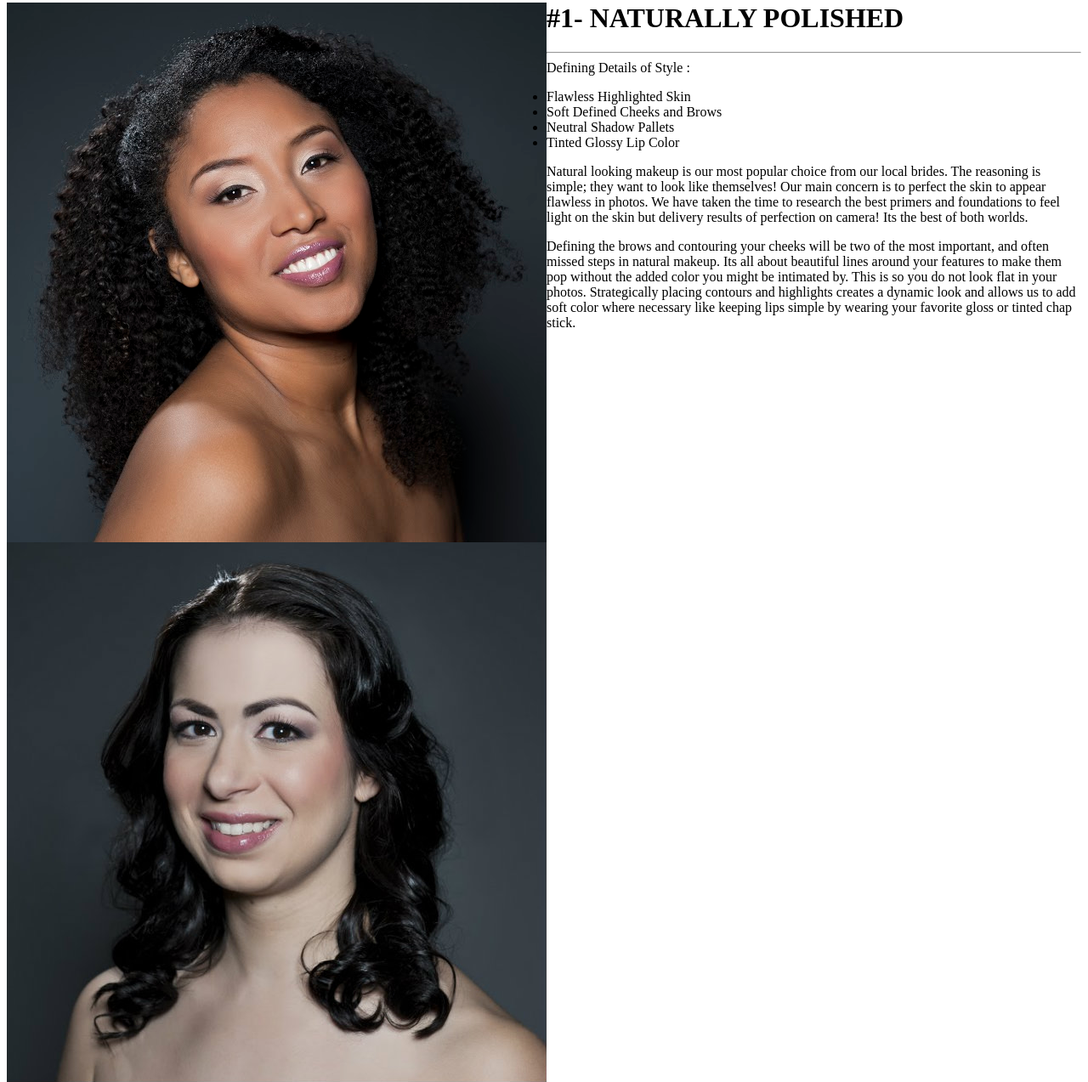
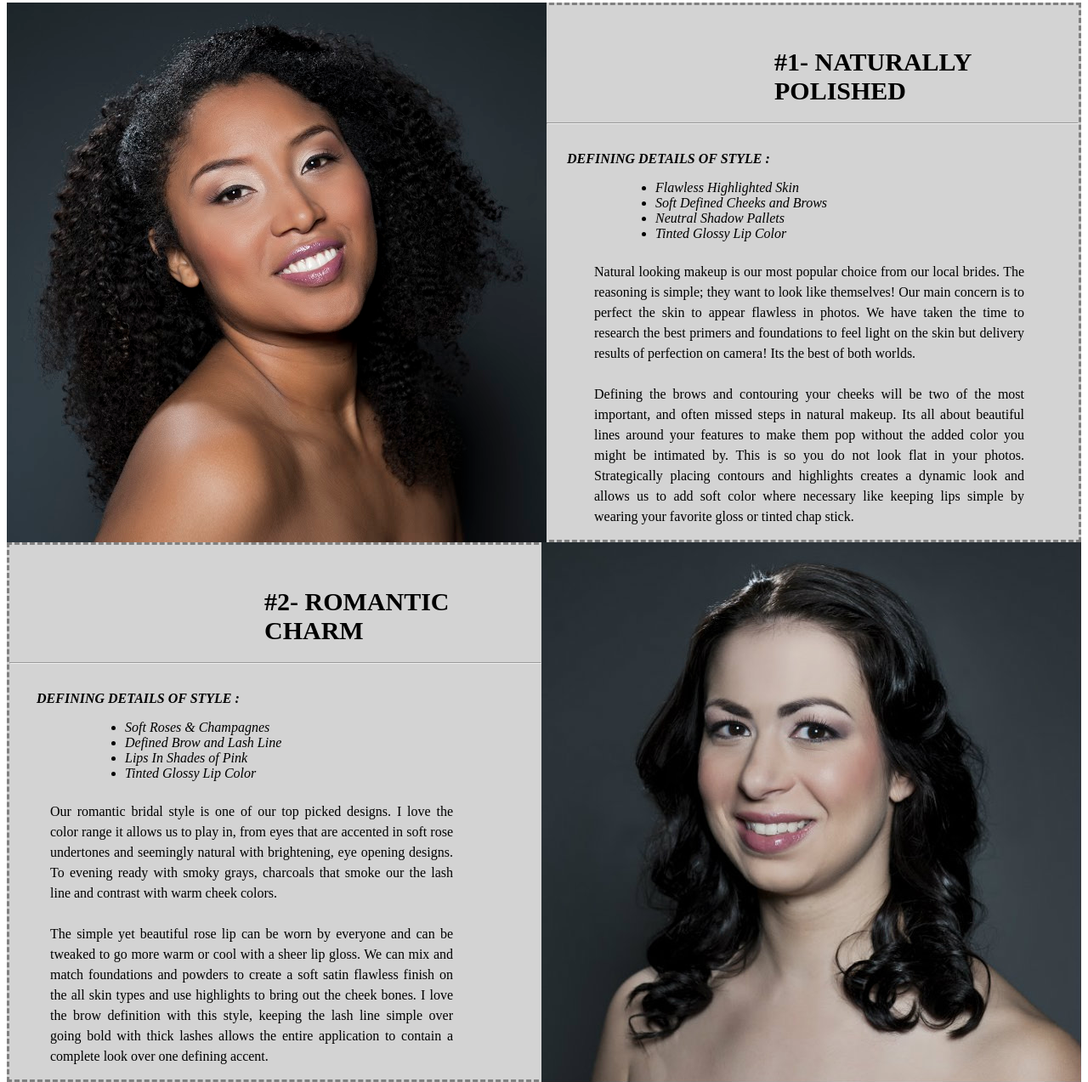
Before and after one commit to t-sierakowski/mwm, a plain HTML site: page index.html in a window 1280 px wide. Shown: the part 5-1278 px from the top of the page at 85% size. Drawn offline with Linux system fonts and the light colour scheme.

Commit message:
add styling for second section

```diff
--- a/css/main.css
+++ b/css/main.css
@@ -6,38 +6,86 @@
   box-sizing: border-box;
 }
 
-/* start section styling*/
+/* start img section styling*/
 
 .col-left {
   float: left;
 }
 
-.defining {
-  font-style: italic;
-  font-size: 1em;
-  font-weight: bold;
-  margin-left: 30em;
+.col-right {
+  float: right
 }
 
-section {
+/* start right text styling */
+
+.right-text {
   background-color: lightgray;
   height: 635px;
   border-style: dashed;
   border-color: gray;
 }
 
-section > h1 {
+.right-defining {
+  font-style: italic;
+  font-size: 1em;
+  font-weight: bold;
+  margin-left: 41em;
+  margin-top: 2em;
+  text-transform: uppercase;
+}
+
+.right-text > h1 {
   margin-left: 30em;
   padding-top: 1em;
+  font-size: 30px;
 }
 
-section > ul > li {
+.right-text > ul > li {
   font-style: italic;
   margin-left: 45em;
 }
 
-section > p {
+.right-text > p {
   margin-left: 43em;
   margin-right: 4em;
+  margin-top: 1.5em;
   line-height: 1.5em;
+  text-align: justify;
 }
+
+/* start left text styling */
+
+.left-text {
+  background-color: lightgray;
+  height: 635px;
+  border-style: dashed;
+  border-color: gray;
+}
+
+.left-defining {
+  font-style: italic;
+  font-size: 1em;
+  font-weight: bold;
+  margin-left: 2em;
+  margin-top: 2em;
+  text-transform: uppercase;
+}
+
+.left-text > h1 {
+  margin-left: 10em;
+  padding-top: 1em;
+  font-size: 30px;
+}
+
+.left-text > ul > li {
+  font-style: italic;
+  margin-left: 6em;
+}
+
+.left-text > p {
+  margin-left: 3em;
+  margin-right: 46em;
+  margin-top: 1.5em;
+  line-height: 1.5em;
+  text-align: justify;
+}
```
